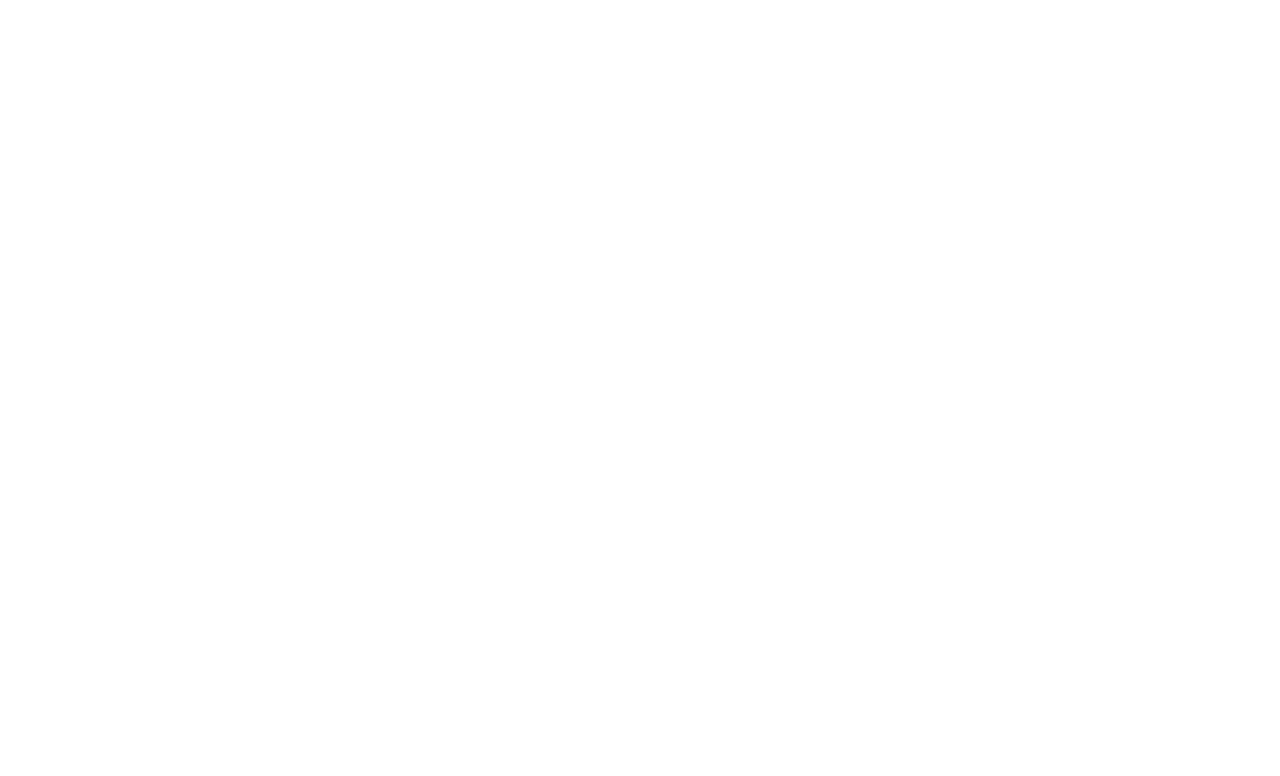
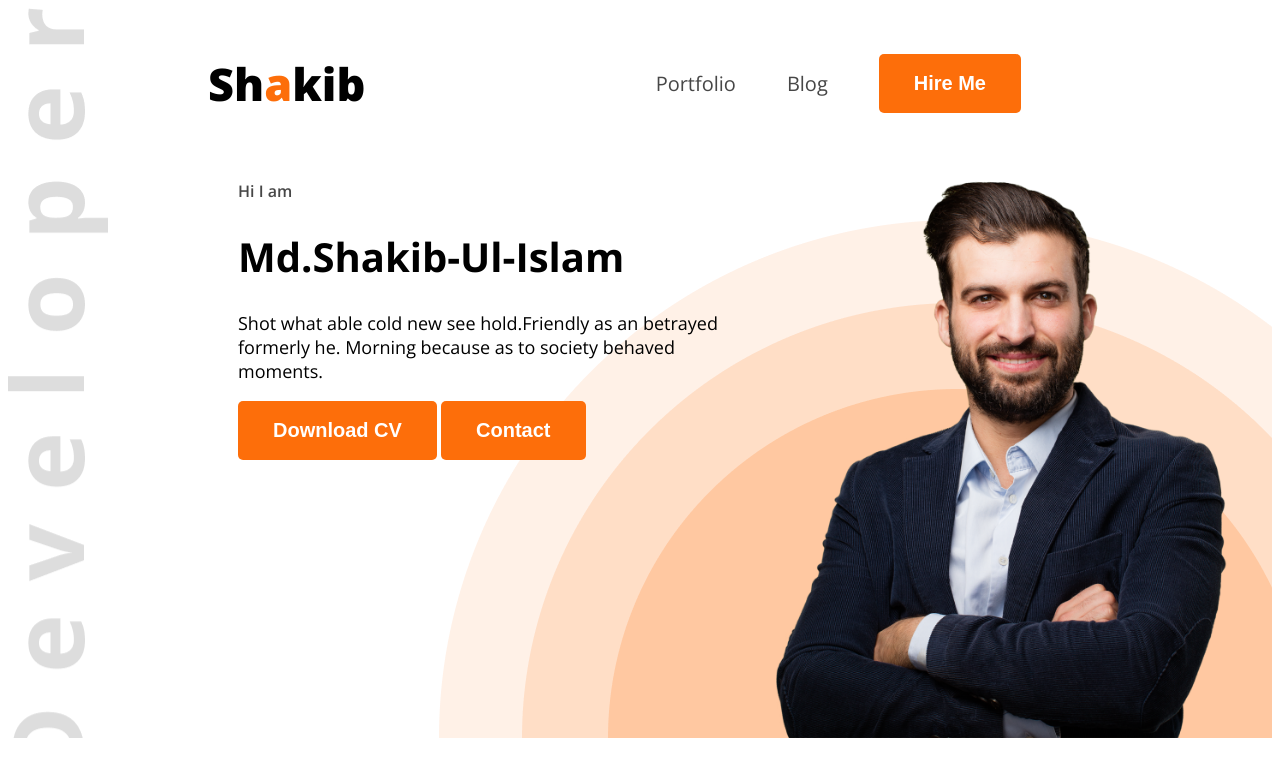
Before and after one commit to mrshakibbd/web-developer-portfolio, a plain HTML site: page index.html in a window 1280 px wide. Drawn offline with nearby package versions, Linux system fonts and the light colour scheme.

Commit message:
added all

```diff
--- a/index.html
+++ b/index.html
@@ -4,11 +4,36 @@
     <meta charset="UTF-8">
     <meta name="viewport" content="width=device-width, initial-scale=1.0">
     <title>Web Developer Portfolio</title>
+    <link rel="preconnect" href="https://fonts.googleapis.com">
+<link rel="preconnect" href="https://fonts.gstatic.com" crossorigin>
+<link href="https://fonts.googleapis.com/css2?family=Open+Sans:ital,wght@0,300..800;1,300..800&display=swap" rel="stylesheet">
+    <link rel="stylesheet" href="styles/style.css">
 </head>
-<body>
-    <header>
+<body class="open-sans-normal">
+    <header class="header">
+        <nav>
+            <h3 class="nav-title">Sh<span class="text-primary">a</span>kib</h3>
+            <ul>
+                <li><a class="dark-2" href="">Portfolio</a></li>
+                <li><a class="dark-2" href="">Blog</a></li>
+                <li><a class="dark-2" href=""><button class="btn-primary">Hire Me</button></a></li>
 
+            </ul>
 
+        </nav>
+
+        <div class="banner">
+            <div class="banner-content">
+            <h4 class="banner-greetings dark-2">Hi I am </h4>
+            <h1 class="banner-title">Md.Shakib-Ul-Islam</h1>
+            <p class="banner-description">Shot what able cold new see hold.Friendly as an betrayed formerly he. Morning because as to society behaved moments.</p>
+
+            <button class="btn-primary">Download CV</button>
+            <button class="btn-primary">Contact</button>
+
+            </div>
+
+            <img class="banner-profile-picture" src="images/hardy.png" alt="">
     </header>
 
     <main>
--- /dev/null
+++ b/styles/style.css
@@ -0,0 +1,117 @@
+
+.open-sans-normal {
+  font-family: "Open Sans", sans-serif;
+  font-optical-sizing: auto;
+  font-style: normal;
+  font-variation-settings:
+    "wdth" 100;
+}
+/* shared style */
+
+.text-primary{
+
+    color: #FD6E0A;
+}
+
+.dark-2{
+    color: #474747;
+
+}
+
+.btn-primary{
+
+        background-color: #FD6E0A;
+        font-weight: bold;
+        font-size: 20px;
+        color: white;
+        padding: 18px 35px;
+        border-radius: 5px;
+        border: none;
+
+}
+
+
+/* Nav Styles */
+
+nav{
+    display: flex;
+    align-items: center;
+    justify-content: space-between;
+    margin: 0px 200px;
+}
+
+.nav-title{
+
+    font-weight: 800;
+    font-size: 45px;
+}
+
+nav ul{
+
+    display: flex;
+    align-items: center;
+}
+
+nav ul li{
+
+    list-style: none;
+    margin-right: 51px;
+}
+
+nav ul li a{
+
+    text-decoration: none;
+    font-size: 20px;
+}
+
+/* Banner Styles */
+
+.banner{
+
+    display: flex;
+    justify-content: space-between;
+}
+
+.banner-content{
+
+    max-width: 580px;
+    padding-left: 230px;
+}
+
+.banner-greetings{
+
+    font-size: 40x;
+    font-weight: 600;
+}
+
+.banner-title{
+
+    font-size: 40px;
+    font-weight: bold;
+}
+
+.banner-description{
+
+    font-size: 18px;
+
+
+}
+
+.banner-profile-picture{
+
+    width: 500px;
+    padding-right: 38px;
+}
+
+.banner-content{
+
+    width: 700px;
+}
+
+.header{
+
+    background-image: url("/images/developer.png"), url("/images/header_bg.png");
+    background-repeat: no-repeat;
+    background-position: top left , bottom right;
+
+}
```
